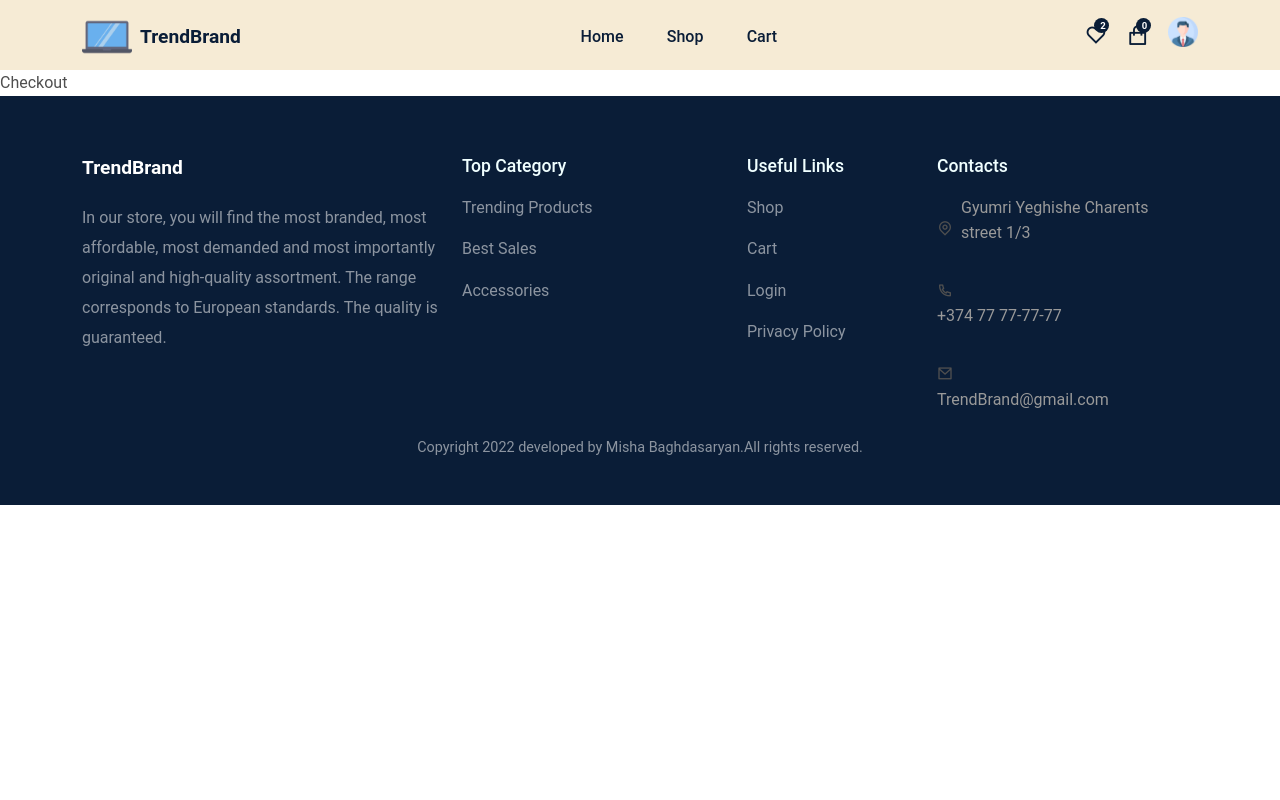
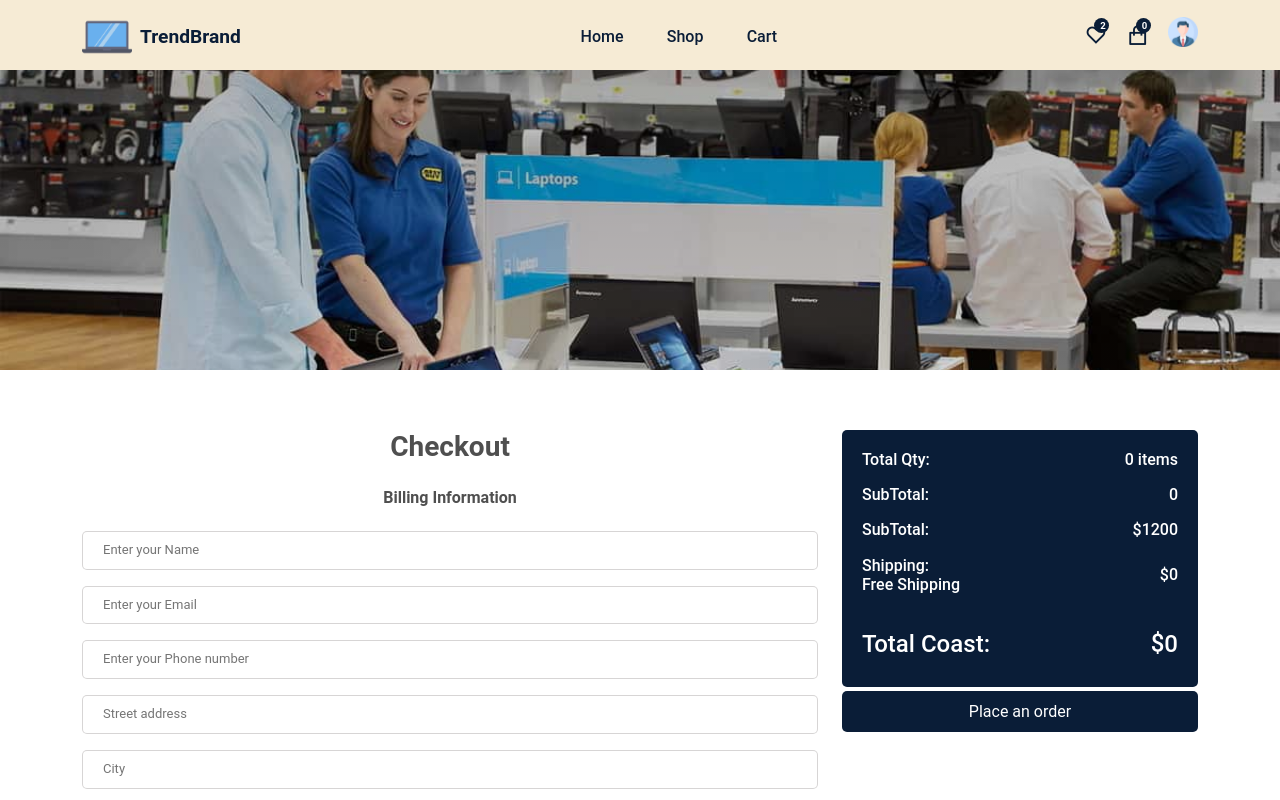
Before and after one commit to mish01921/Relq_e-commerce_Project_React, a React (Create React App) app: page /checkout in a window 1280 px wide. Shown: the top 800 px of the page. Built offline with nearby package versions, Linux system fonts and the light colour scheme.

Commit message:
finished checkout system

```diff
--- a/src/pages/Cart.jsx
+++ b/src/pages/Cart.jsx
@@ -49,12 +49,12 @@
               <div>
                 <h6 className="d-flex align-items-center justify-content-between">SubTotal</h6>
                 <span className="fs-4 fw-bold">${totalAmount}</span>
-              </div>
+              </div >
               <p>Total price of products</p>
               <div>
-                <button className="buy_btn"><Link to="/shop">Countine Shopping</Link></button>
+                <button className="buy_btn w-100"><Link to="/shop">Countine Shopping</Link></button>
 
-                <button className="buy_btn"><Link to="/checkout">Checkout</Link></button>
+                <button className="buy_btn w-100"><Link to="/checkout">Checkout</Link></button>
               </div>
             </Col>
           </Row>
--- a/src/pages/Checkout.jsx
+++ b/src/pages/Checkout.jsx
@@ -1,8 +1,74 @@
 import React from 'react'
+import {Container,Row,Col,Form,FormGroup} from "reactstrap";
+import Helmet from "../components/Helmet/Helmet";
+import CommonSection from "../components/UI/CommonSection";
+import "../styles/checkout.css";
+import {useSelector} from "react-redux";
+
 
 function Checkout() {
+  const totalQty = useSelector(state => state.cart.totalQuantity);
+  const totalAmount = useSelector(state => state.cart.totalAmount)
   return (
-    <div>Checkout</div>
+   <Helmet title="Checkout">
+    <CommonSection/>
+    <section>
+      <Container>
+        <Row>
+          <Col lg="8">
+            <h3 className="text-center fw-bold mb-4">Checkout</h3>
+            <h6 className="mb-4 fw-bold text-center">Billing Information</h6>
+            <Form className="billing_form">
+              <FormGroup className="form_group">
+                <input type="text" placeholder="Enter your Name"/>
+              </FormGroup>
+
+              <FormGroup className="form_group">
+                <input type="email" placeholder="Enter your Email"/>
+              </FormGroup>
+
+              <FormGroup className="form_group">
+                <input type="number" placeholder="Enter your Phone number"/>
+              </FormGroup>
+
+              <FormGroup className="form_group">
+                <input type="text" placeholder="Street address"/>
+              </FormGroup>
+
+              <FormGroup className="form_group">
+                <input type="text" placeholder="City"/>
+              </FormGroup>
+
+              <FormGroup className="form_group">
+                <input type="text" placeholder="Postal Code"/>
+              </FormGroup>
+
+              <FormGroup className="form_group">
+                <input type="text" placeholder="Country"/>
+              </FormGroup>
+            </Form>
+          </Col>
+
+          <Col lg="4">
+            <div className="checkout_cart">
+              <h6>Total Qty: <span>{totalQty} items</span></h6>
+              <h6>SubTotal: <span>{totalAmount}</span></h6>
+              <h6>SubTotal: <span>$1200</span></h6>
+              <h6>
+                <span>
+                Shipping:<br/>
+                Free Shipping
+                </span>
+                <span>$0</span>
+                </h6>
+              <h4>Total Coast: <span>${totalAmount}</span></h4>
+            </div>
+            <button  className="buy_btn auth_btn w-100 ">Place an order</button>
+          </Col>
+        </Row>
+      </Container>
+    </section>
+   </Helmet>
   )
 }
 
--- /dev/null
+++ b/src/styles/checkout.css
@@ -0,0 +1,27 @@
+ .billing_form  .form_group input {
+    border: 1px solid rgba(149, 144, 144, 0.375);
+ }
+.billing_form input {
+    font-size: 13px;
+
+}
+ .checkout_cart {
+    padding: 20px;
+    background: var(--primary-color);
+    color:#fff;
+    border-radius: 5px;
+ }
+
+ .checkout_cart h6,h4 {
+    display: flex;
+    align-items: center;
+    justify-content: space-between;
+ }
+
+ .checkout_cart h6 {
+    margin-bottom: 16px;
+ }
+ .checkout_cart h4 {
+    bottom: 1px solid rgba(155, 151, 151, 0.455);
+    padding-top: 20px;
+ }
```
Also changed, not shown: src/styles/cart.css (line endings or trailing spaces).
